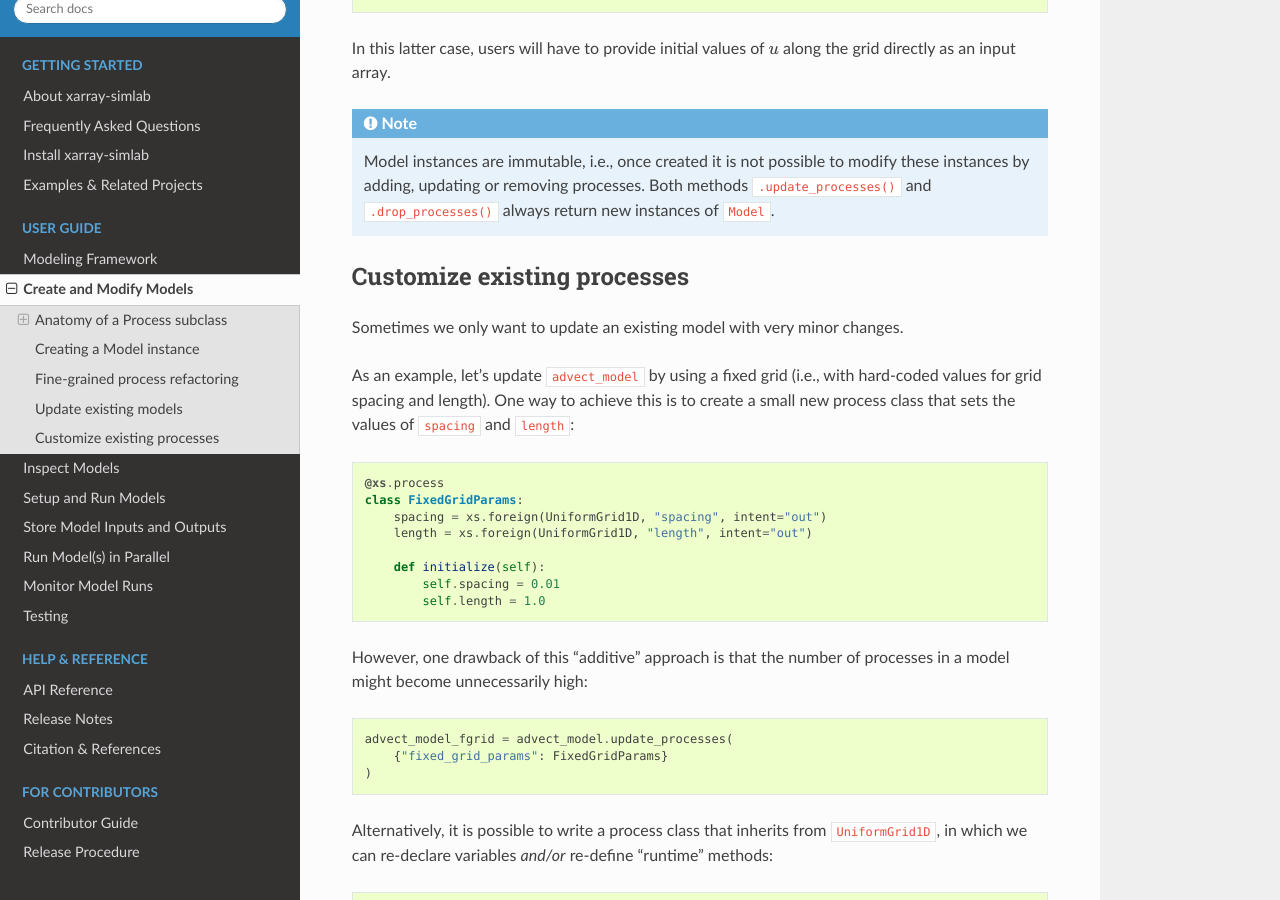
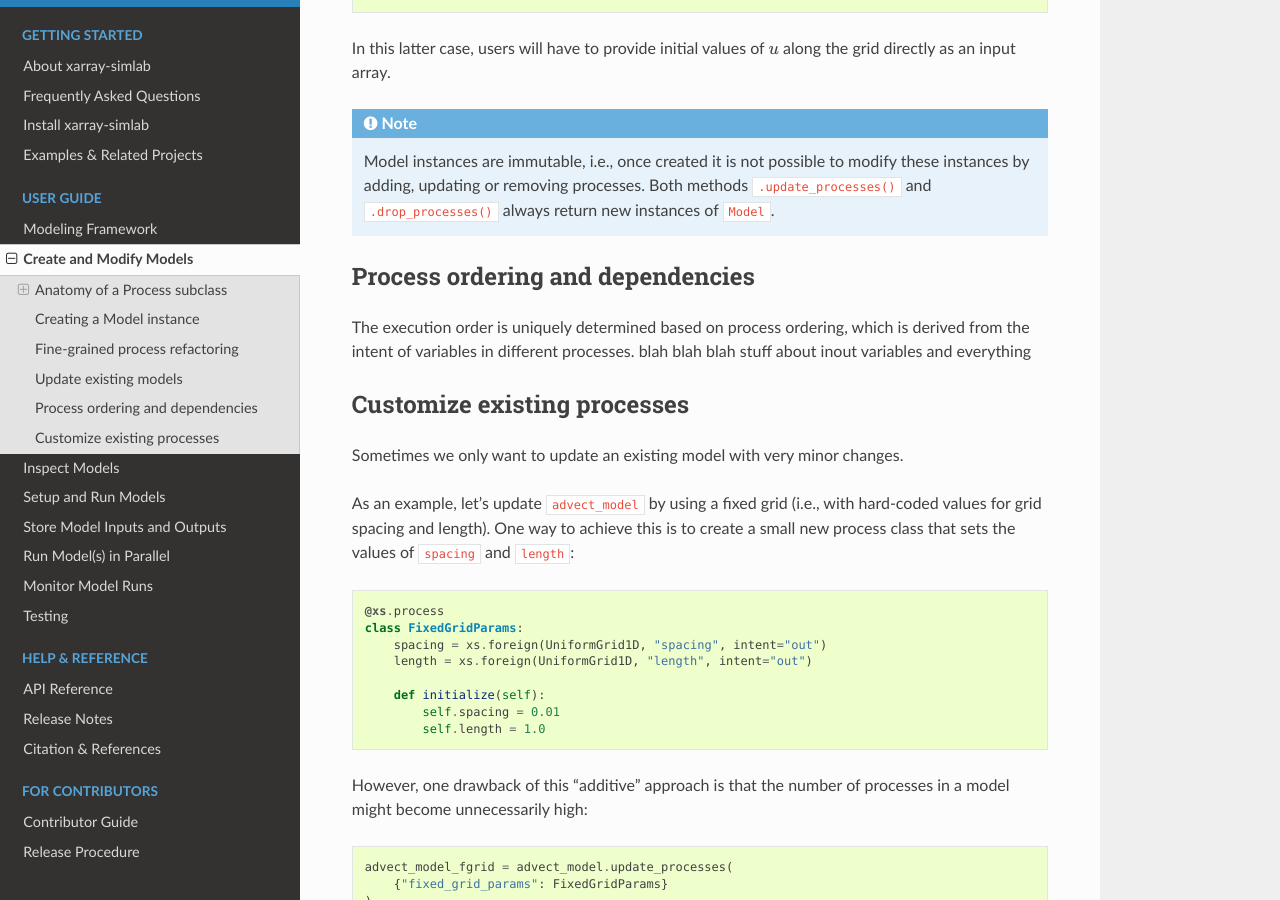
Before and after one commit to xarray-contrib/xarray-simlab, a Sphinx documentation site: the page built from doc/create_model.rst, in a window 1280 px wide and 900 px high, scrolled down 8414 px. Built offline with Sphinx 7.4.7 and the Read the Docs theme 2.0.0, drawn with Linux system fonts in a browser that asks for light colours; the version number could not be read and is left out.

Commit message:
started docs

```diff
--- a/doc/create_model.rst
+++ b/doc/create_model.rst
@@ -304,6 +304,12 @@ In this latter case, users will have to provide initial values of
    processes. Both methods ``.update_processes()`` and
    ``.drop_processes()`` always return new instances of ``Model``.
 
+Process ordering and dependencies
+---------------------------------
+The execution order is uniquely determined based on process ordering, which is
+derived from the intent of variables in different processes.
+blah blah blah stuff about inout variables and everything
+
 Customize existing processes
 ----------------------------
 
```
Also changed, not shown: doc/framework.rst (+9 -5 lines).
